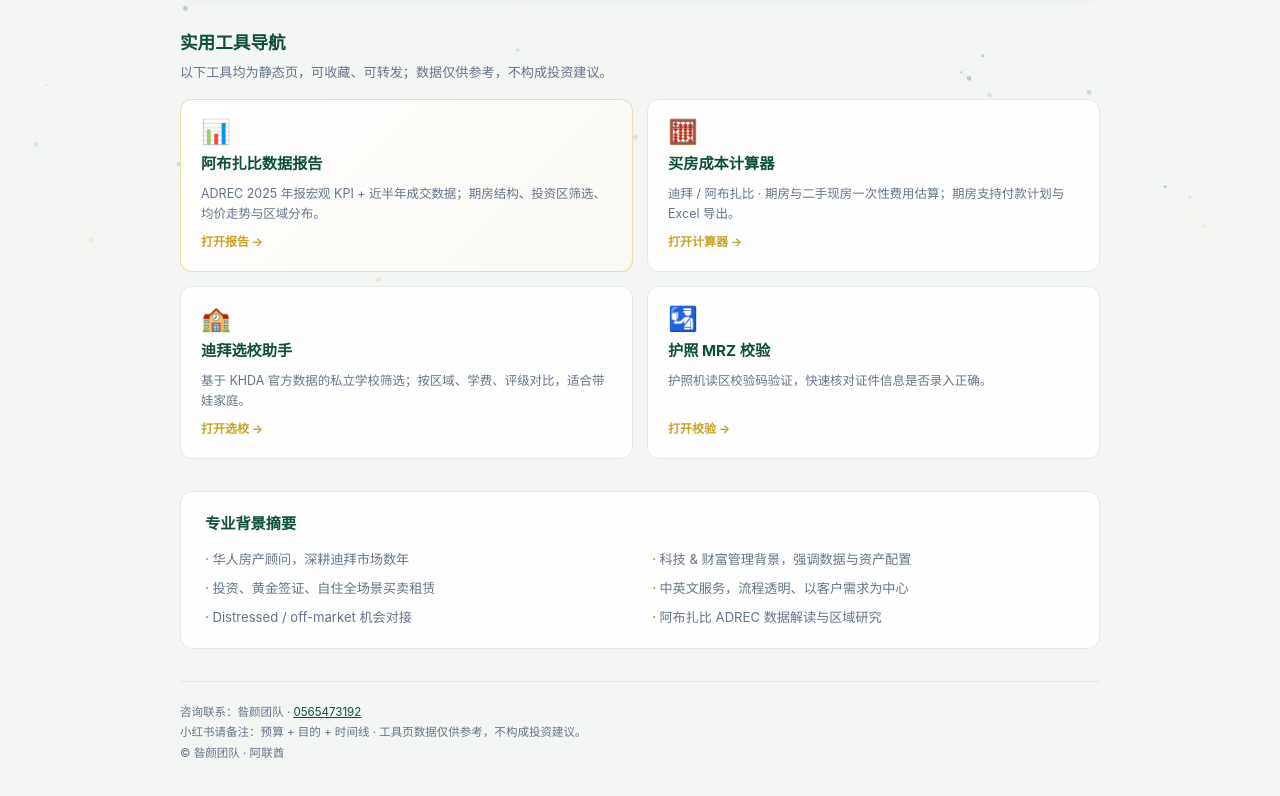
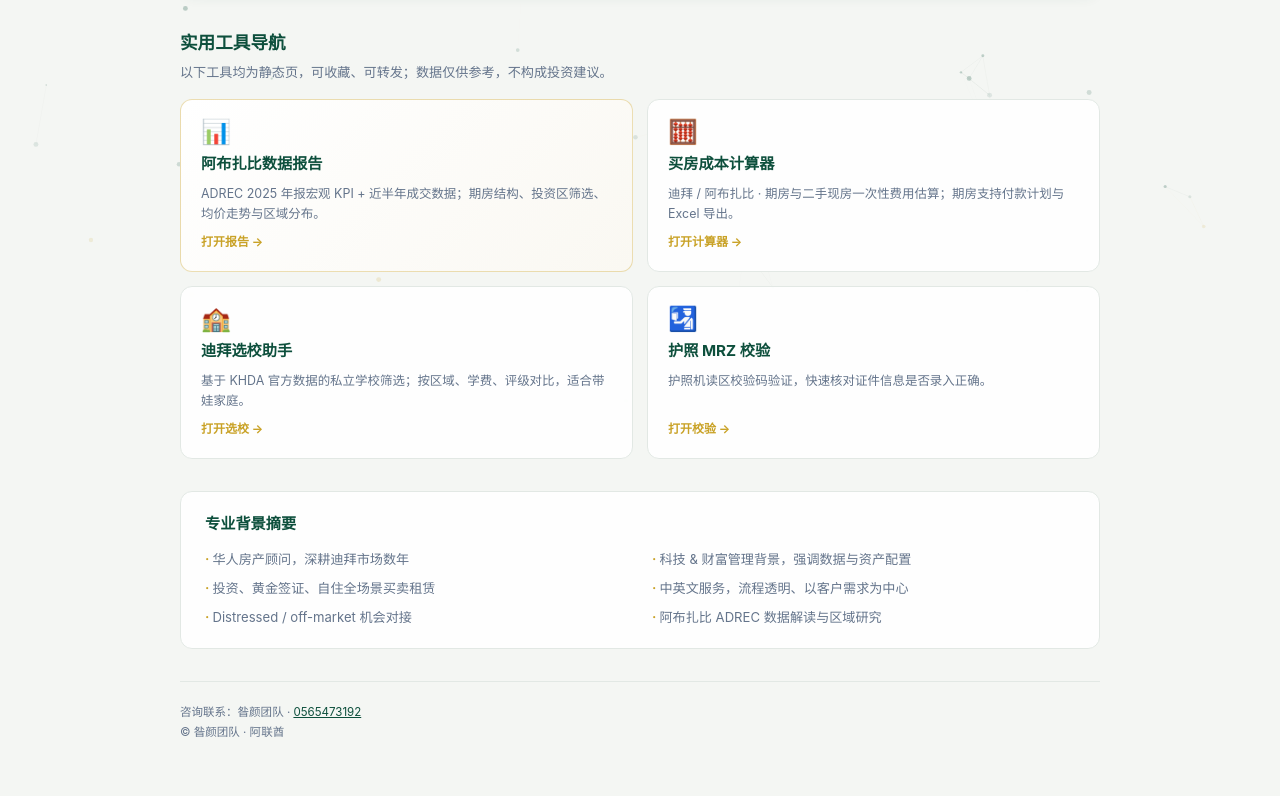
Before and after one commit to SobhaZanYan/zanyan-hub, a plain HTML site: page index.html in a window 1280 px wide. Shown: the part 390-1186 px from the top of the page. Drawn offline with Linux system fonts and the light colour scheme.

Commit message:
精简页脚文案

```diff
--- a/index.html
+++ b/index.html
@@ -308,7 +308,6 @@
   <footer class="footer">
     <p>
       咨询联系：昝颜团队 · <a href="tel:+971565473192">0565473192</a><br>
-      小红书请备注：预算 + 目的 + 时间线 · 工具页数据仅供参考，不构成投资建议。<br>
       © 昝颜团队 · 阿联酋
     </p>
   </footer>
```
